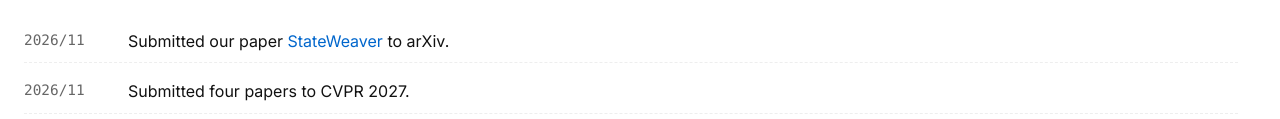
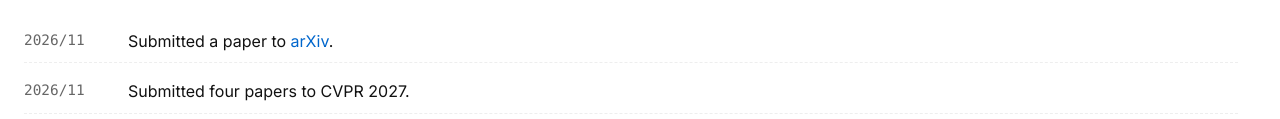
Before and after one commit to ghost233lism/ghost233lism.github.io, a plain HTML site: page index.html in a window 1280 px wide. Shown: the part 462-581 px from the top of the page. Drawn offline with Linux system fonts and the light colour scheme; no server answers.

Commit message:
Match the existing bilingual arXiv news format

```diff
--- a/index.html
+++ b/index.html
@@ -145,9 +145,9 @@
                 <ul class="news-list" tabindex="0" aria-labelledby="news-title">
                     <li class="news-item">
                         <span class="news-date">2026/11</span>
-                        <span class="news-content" data-en="Submitted our paper <a href='https://arxiv.org/abs/2611.34290' target='_blank' rel='noopener noreferrer'>StateWeaver</a> to arXiv."
-                              data-zh="已将论文 <a href='https://arxiv.org/abs/2611.34290' target='_blank' rel='noopener noreferrer'>StateWeaver</a> 提交至 arXiv。">
-                            已将论文 <a href="https://arxiv.org/abs/2611.34290" target="_blank" rel="noopener noreferrer">StateWeaver</a> 提交至 arXiv。
+                        <span class="news-content" data-en="Submitted a paper to <a href='https://arxiv.org/abs/2611.34290' target='_blank' rel='noopener noreferrer'>arXiv</a>."
+                              data-zh="一篇论文投至 <a href='https://arxiv.org/abs/2611.34290' target='_blank' rel='noopener noreferrer'>arXiv</a>。">
+                            一篇论文投至 <a href="https://arxiv.org/abs/2611.34290" target="_blank" rel="noopener noreferrer">arXiv</a>。
                         </span>
                     </li>
                     <li class="news-item">
```
